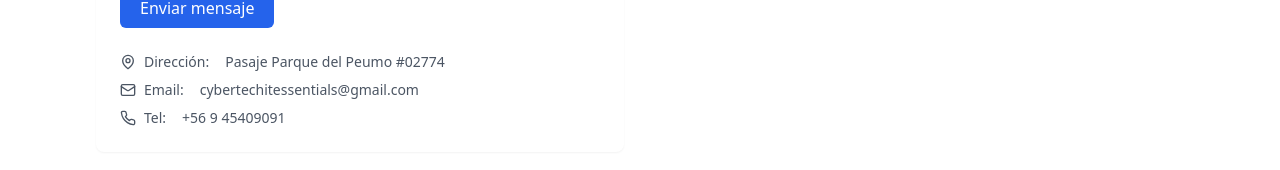
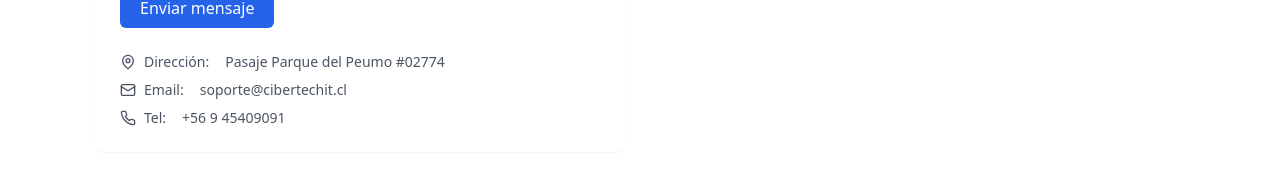
Before and after one commit to Hackmk01/cybertechit, a React (Vite) app: page / in a window 1280 px wide. Shown: the part 2666-2836 px from the top of the page. Built offline with nearby package versions, Linux system fonts and the light colour scheme.

Commit message:
Actualización del sitio de Cibertech IT Essentials

```diff
--- a/src/components/Contact.jsx
+++ b/src/components/Contact.jsx
@@ -27,7 +27,7 @@ export default function Contact() {
           </form>
           <div className="mt-6 text-sm text-gray-600 space-y-2">
             <div className="flex items-center gap-2"><MapPin size={16} /> Dirección: <span className="font-medium ml-2">Pasaje Parque del Peumo #02774</span></div>
-            <div className="flex items-center gap-2"><Mail size={16} /> Email: <span className="font-medium ml-2">      cybertechitessentials@gmail.com</span></div>
+            <div className="flex items-center gap-2"><Mail size={16} /> Email: <span className="font-medium ml-2">soporte@cibertechit.cl</span></div>
             <div className="flex items-center gap-2"><Phone size={16} /> Tel: <span className="font-medium ml-2">       +56 9 45409091</span></div>
           </div>
         </div>
```
